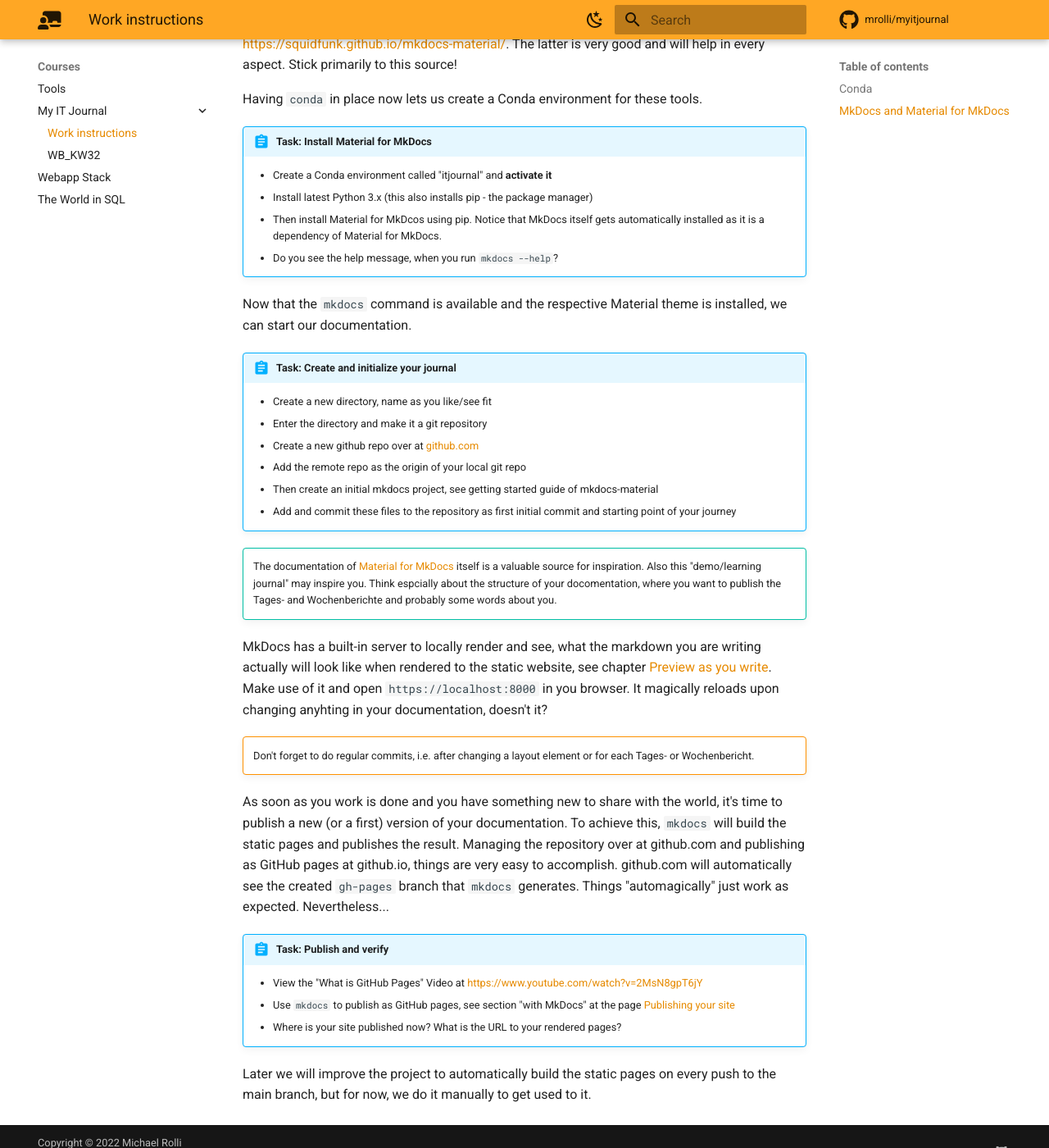
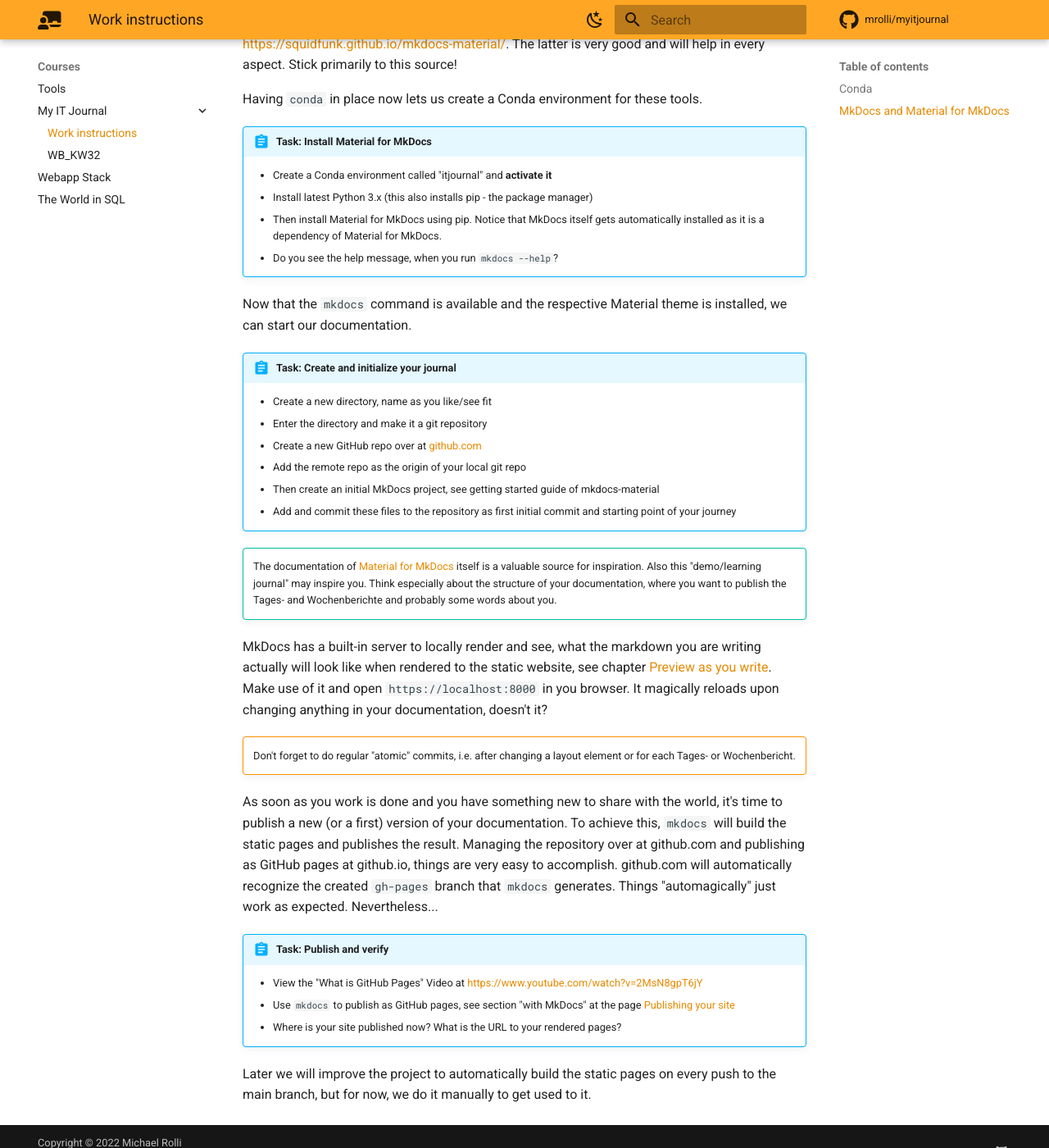
Before and after one commit to mrolli/myitjournal, an MkDocs documentation site: the page built from docs/courses/myitjournal.md, in a window 1280 px wide and 1400 px high, scrolled down 1372 px. Shown: the whole window at 82% size. Built offline with MkDocs 1.6.1 and Material for MkDocs 9.7.7, drawn with Linux system fonts in a browser that asks for light colours; comment, search, counter and statistics services are not loaded; some of the changed text lies outside the part shown.

Commit message:
Fix typos and form

```diff
--- a/docs/courses/myitjournal.md
+++ b/docs/courses/myitjournal.md
@@ -1,102 +1,115 @@
 # My IT Journal
 
 This is our first project. We want to create a documentation where you can write
-down your daily and weekly reports that you are obliged to write. Previously you have done this
-in the Confluence Wiki of Informatikdienste. Wouldn't it be nicer to have it somewhat
-more accessible and more modern? You can even build a showcase of your skills with it!
+down your daily and weekly reports that you are obliged to write. Previously you
+have done this in the Confluence Wiki of Informatikdienste. Wouldn't it be nicer
+to have it somewhat more accessible and more modern? You can even build a
+showcase of your skills with it!
 
 Now let us first define the requirements and the goals of our solution:
 
 * The documentation must be versioned, therefore we want to manage it in a Git repository.
 * Being in a Git repository and published over at https://github.com allows others to participate.
 * As a learner I don't want to write this webpage using HTML, Javascript and CSS but use a framework
-  that creates static code. The framework must allow me to write markdown.[]
+  that creates static code. The framework must allow me to write markdown.
 
 ## Conda
 
-The first step is optional but in our opinion worth the effort. MkDocs is software written
-in Python. As such it has dependencies and needs other packages. Conda is one possible tool
-for dependency management for the languages Python and R, see the
-[Wikipedia page](https://en.wikipedia.org/wiki/Conda_(package_manager)) for a bigger overview.
+The first step is optional but in our opinion worth the effort. MkDocs is
+software written in Python. As such it has dependencies and needs other
+packages. Conda is one possible tool for dependency management for the languages
+Python and R, see the [Wikipedia
+page](https://en.wikipedia.org/wiki/Conda_(package_manager)) for a bigger
+overview.
 
 Knowing Conda helps to manage different Python environments that do not influence each others.
 
 !!! abstract "Task: Install Miniconda"
     * Install Miniconda
-        * macOS: just install miniconda with `brew`
+        * macOS: just install Miniconda with `brew`
         * Linux: use the installer, see [documentation](https://docs.conda.io/en/latest/miniconda.html)
     * Familiarize yourself with the `conda` command by using the getting started guide:
         * Create, activate, deactivate and destroy some test environments as outlined
           in the [Managing environments](https://docs.conda.io/projects/conda/en/latest/user-guide/getting-started.html#managing-environments)
-        * Create environments with a specific version of Pythyon, i.e. 3.9.x, see [Managing
+        * Create environments with a specific version of Python, i.e. 3.9.x, see [Managing
         Python](https://docs.conda.io/projects/conda/en/latest/user-guide/getting-started.html#managing-python)
         * Install some packages with `conda` though we will use pip later when installing `mkdocs`, see [Managing
         packages](https://docs.conda.io/projects/conda/en/latest/user-guide/getting-started.html#managing-packages)
-        * There is also a printable cheat sheet at the bottom of Conda's getting started page.
+        * There is also a printable cheat sheet at the bottom of conda's getting started page.
 
 
 ## MkDocs and Material for MkDocs
 
-Now we are ready to install the tool of choice - MkDocs. We will not only install MkDocs itself
-but also the package "Material for MkDocs".
+Now we are ready to install the tool of choice - MkDocs. We will not only
+install MkDocs itself but also the package "Material for MkDocs".
 
-MkDocs itself is a static site generator geared towards (technical) project documentation. Material for MkDocs is an
-additional package providing a modern responsive them for the web and a lot more features like a comprehensive search
-and a lot more of styling elements that what MkDocs itself provides. Those two packages are used to create our [HPC used
+MkDocs itself is a static site generator geared towards (technical) project
+documentation. Material for MkDocs is an additional package providing a modern
+responsive them for the web and a lot more features like a comprehensive search
+and a lot more of styling elements that what MkDocs itself provides. Those two
+packages are used to create our [HPC used
 guide](https://hpc-unibe-ch.github.com/).
 
-Documentation for the tools can be found on their websites at [https://www.mkdocs.org/](https://www.mkdocs.org/) and
-[https://squidfunk.github.io/mkdocs-material/](https://squidfunk.github.io/mkdocs-material/). The latter is very good
-and will help in every aspect. Stick primarily to this source!
+Documentation for the tools can be found on their websites at
+[https://www.mkdocs.org/](https://www.mkdocs.org/) and
+[https://squidfunk.github.io/mkdocs-material/](https://squidfunk.github.io/mkdocs-material/).
+The latter is very good and will help in every aspect. Stick primarily to this
+source!
 
 Having `conda` in place now lets us create a Conda environment for these tools.
 
 !!! abstract "Task: Install Material for MkDocs"
     * Create a Conda environment called "itjournal" and **activate it**
     * Install latest Python 3.x (this also installs pip - the package manager)
-    * Then install Material for MkDcos using pip. Notice that MkDocs itself gets automatically installed as it is a
-      dependency of Material for MkDocs.
+    * Then install Material for MkDocs using pip. Notice that MkDocs itself gets
+      automatically installed as it is a dependency of Material for MkDocs.
     * Do you see the help message, when you run `mkdocs --help`?
 
-Now that the `mkdocs` command is available and the respective Material theme is installed, we can start our documentation.
+Now that the `mkdocs` command is available and the respective Material theme is
+installed, we can start our documentation.
 
 !!! abstract "Task: Create and initialize your journal"
     * Create a new directory, name as you like/see fit
     * Enter the directory and make it a git repository
-    * Create a new github repo over at [github.com](https://github.com)
+    * Create a new GitHub repo over at [github.com](https://github.com)
     * Add the remote repo as the origin of your local git repo
-    * Then create an initial mkdocs project, see getting started guide of mkdocs-material
-    * Add and commit these files to the repository as first initial commit and starting point of your journey
+    * Then create an initial MkDocs project, see getting started guide of
+      mkdocs-material
+    * Add and commit these files to the repository as first initial commit and
+      starting point of your journey
 
 !!! tip ""
-    The documentation of [Material for MkDocs](https://squidfunk.github.io/mkdocs-material/) itself
-    is a valuable source for inspiration. Also this "demo/learning journal" may inspire you. Think
-    espcially about the structure of your docomentation, where you want to publish the Tages- and
-    Wochenberichte and probably some words about you.
+    The documentation of [Material for
+    MkDocs](https://squidfunk.github.io/mkdocs-material/) itself is a valuable
+    source for inspiration. Also this "demo/learning journal" may inspire you. Think
+    especially about the structure of your documentation, where you want to publish
+    the Tages- and Wochenberichte and probably some words about you.
 
-MkDocs has a built-in server to locally render and see, what the markdown you are writing
-actually will look like when rendered to the static website, see chapter [Preview as you write][4]. Make use of it and
-open `https://localhost:8000` in you browser. It magically reloads upon changing anyhting in your
-documentation, doesn't it?
+MkDocs has a built-in server to locally render and see, what the markdown you
+are writing actually will look like when rendered to the static website, see
+chapter [Preview as you write][4]. Make use of it and open
+`https://localhost:8000` in you browser. It magically reloads upon changing
+anything in your documentation, doesn't it?
 
 !!! warning ""
-    Don't forget to do regular commits, i.e. after changing a layout element or for each Tages- or
-    Wochenbericht.
+    Don't forget to do regular "atomic" commits, i.e. after changing a layout
+    element or for each Tages- or Wochenbericht.
 
-As soon as you work is done and you have something new to share with the world, it's time to
-publish a new (or a first) version of your documentation. To achieve this, `mkdocs` will build
-the static pages and publishes the result. Managing the repository over at github.com and publishing
-as GitHub pages at github.io, things are very easy to accomplish. github.com will automatically
-see the created `gh-pages` branch that `mkdocs` generates. Things "automagically" just work as
-expected. Nevertheless...
+As soon as you work is done and you have something new to share with the world,
+it's time to publish a new (or a first) version of your documentation. To
+achieve this, `mkdocs` will build the static pages and publishes the result.
+Managing the repository over at github.com and publishing as GitHub pages at
+github.io, things are very easy to accomplish. github.com will automatically
+recognize the created `gh-pages` branch that `mkdocs` generates. Things
+"automagically" just work as expected. Nevertheless...
 
 !!! abstract "Task: Publish and verify"
     * View the "What is GitHub Pages" Video at [https://www.youtube.com/watch?v=2MsN8gpT6jY][5]
     * Use `mkdocs` to publish as GitHub pages, see section "with MkDocs" at the page [Publishing your site][6]
     * Where is your site published now? What is the URL to your rendered pages?
 
-Later we will improve the project to automatically build the static pages on every push to the main
-branch, but for now, we do it manually to get used to it.
+Later we will improve the project to automatically build the static pages on
+every push to the main branch, but for now, we do it manually to get used to it.
 
 [4]: https://squidfunk.github.io/mkdocs-material/creating-your-site/#previewing-as-you-write
 [5]: https://www.youtube.com/watch?v=2MsN8gpT6jY
```
